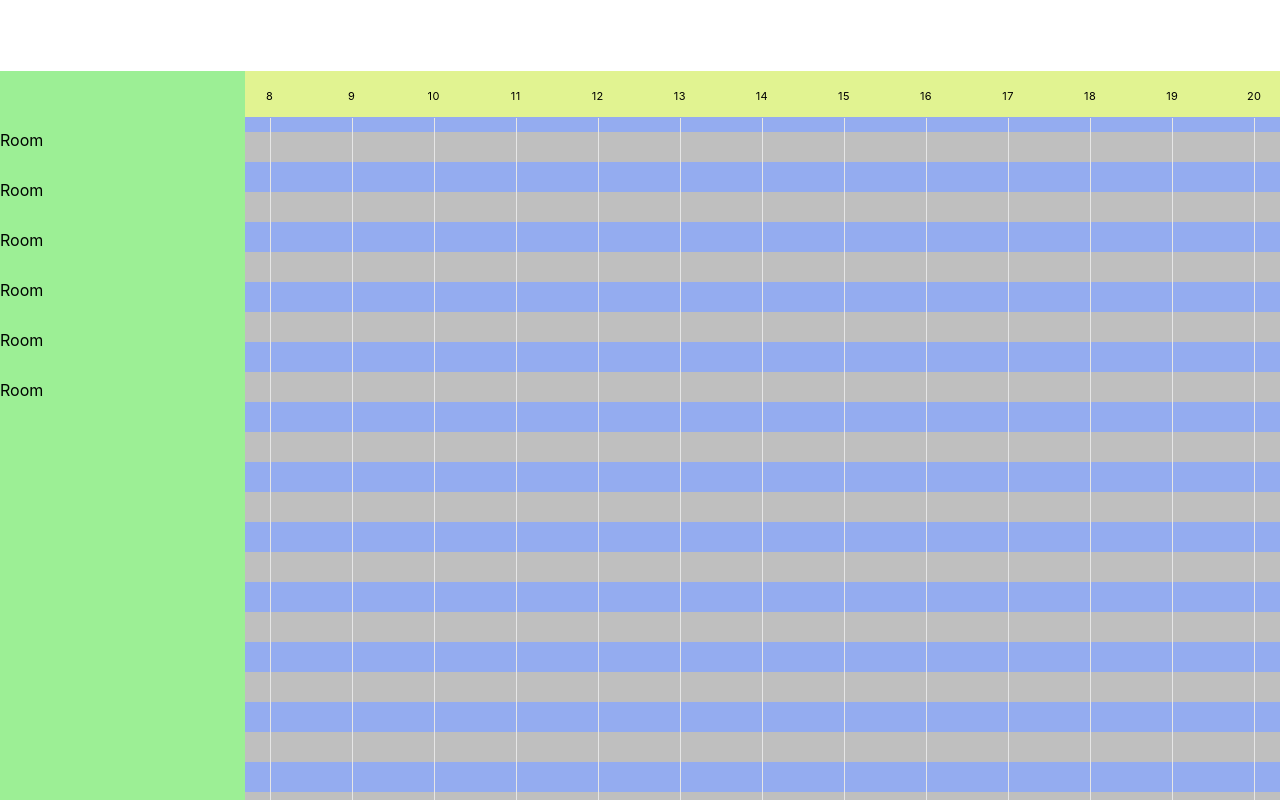
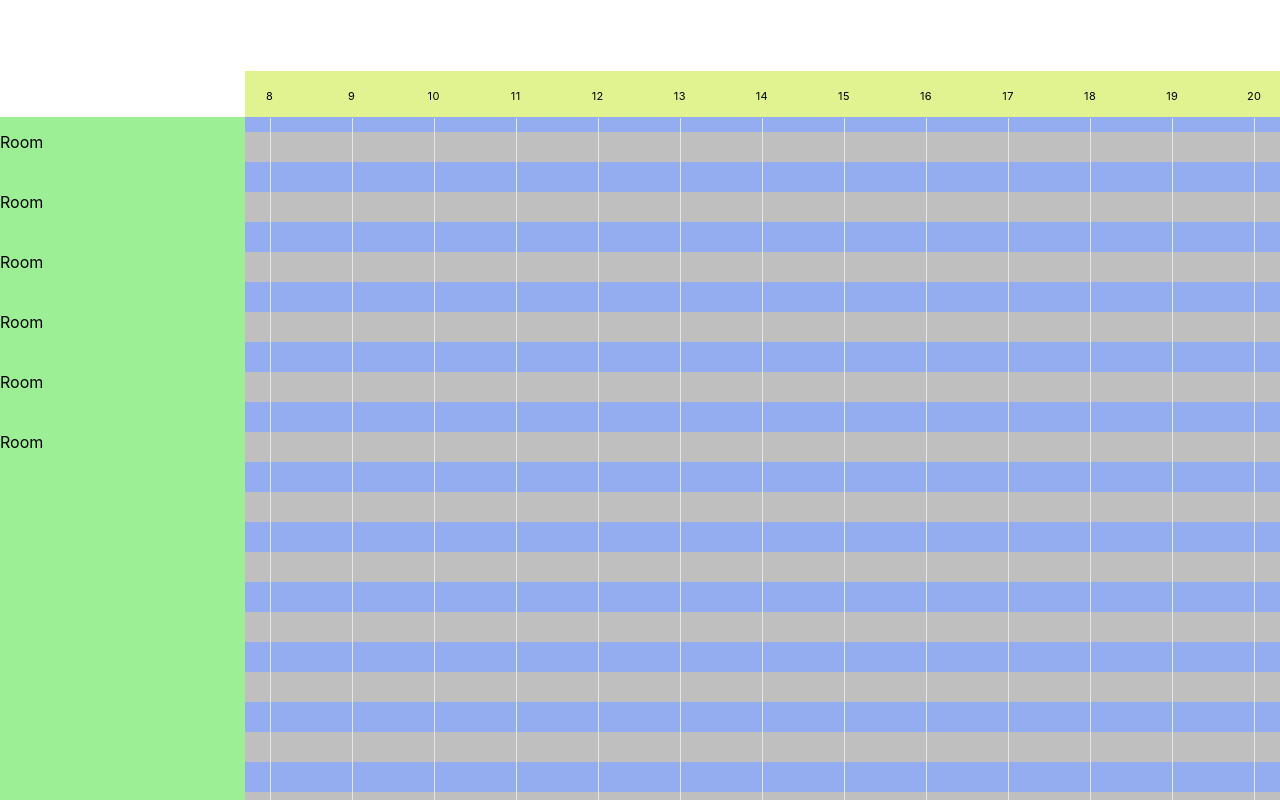
Before and after one commit to synthetiquely/Roomie, a React (Create React App) app: page / in a window 1280 px wide. Built offline with nearby package versions, Linux system fonts and the light colour scheme.

Commit message:
Refactor layout to allow scrolling of sidebar

```diff
--- a/src/components/Calendar/Calendar.module.css
+++ b/src/components/Calendar/Calendar.module.css
@@ -5,5 +5,6 @@
 .container {
   min-height: 100%;
   min-width: 100vw;
+  grid-template: "calendar";
   background-color: var(--calendar-container-background-color);
 }
--- a/src/components/Layout/Layout.jsx
+++ b/src/components/Layout/Layout.jsx
@@ -9,8 +9,9 @@ export function Layout() {
   return (
     <>
       <Header />
-      <Sidebar />
       <main className={Styles.container}>
+        <Sidebar />
+        <div className={Styles.day} />
         <Navbar />
         <Calendar />
       </main>
--- a/src/components/Layout/Layout.module.css
+++ b/src/components/Layout/Layout.module.css
@@ -1,5 +1,16 @@
 .container {
   position: relative;
   grid-area: content;
+  display: grid;
+  grid-template-columns: 245px auto;
+  grid-template-rows: 46px auto;
+  grid-template-areas:
+    "day timeline"
+    "sidebar calendar";
   overflow-x: auto;
 }
+
+.day {
+  width: 100%;
+  grid-template: "day";
+}
--- a/src/components/Navbar/Navbar.module.css
+++ b/src/components/Navbar/Navbar.module.css
@@ -6,7 +6,6 @@
   position: sticky;
   top: 0;
   display: flex;
-  width: 100vw;
-  height: 46px;
+  width: 100%;
   background-color: var(--navbar-container-background-color);
 }
--- a/src/components/Room/Room.module.css
+++ b/src/components/Room/Room.module.css
@@ -1,3 +1,4 @@
 .container {
   padding: 15px 0;
+  height: 60px;
 }
--- a/src/components/RoomsList/RoomsList.module.css
+++ b/src/components/RoomsList/RoomsList.module.css
@@ -1,5 +1,5 @@
 .container {
-  margin: 44px 0 0 0;
+  margin: 0;
   padding: 0;
   list-style: none;
 }
--- a/src/components/Sidebar/Sidebar.module.css
+++ b/src/components/Sidebar/Sidebar.module.css
@@ -1,8 +1,12 @@
 :root {
   --sidebar-container-background-color: hsl(115, 74%, 76%);
+  --sidebar-container-z-index: 2;
 }
 
 .container {
-  grid-area: aside;
+  grid-area: sidebar;
+  position: sticky;
+  left: 0;
+  z-index: var(--sidebar-container-z-index);
   background-color: var(--sidebar-container-background-color);
 }
--- a/src/components/Timeline/Timeline.module.css
+++ b/src/components/Timeline/Timeline.module.css
@@ -1,5 +1,6 @@
 .container {
   width: 100%;
+  grid-template: "timeline";
   display: flex;
   align-items: center;
   justify-content: space-between;
--- a/src/index.css
+++ b/src/index.css
@@ -19,11 +19,11 @@ body,
 
 #root {
   display: grid;
-  grid-template-columns: 245px 1fr 1fr;
+  grid-template-columns: 1fr;
   grid-template-rows: 71px auto;
   grid-template-areas:
-    "header header header"
-    "aside content content";
+    "header"
+    "content";
 }
 
 *,
```
